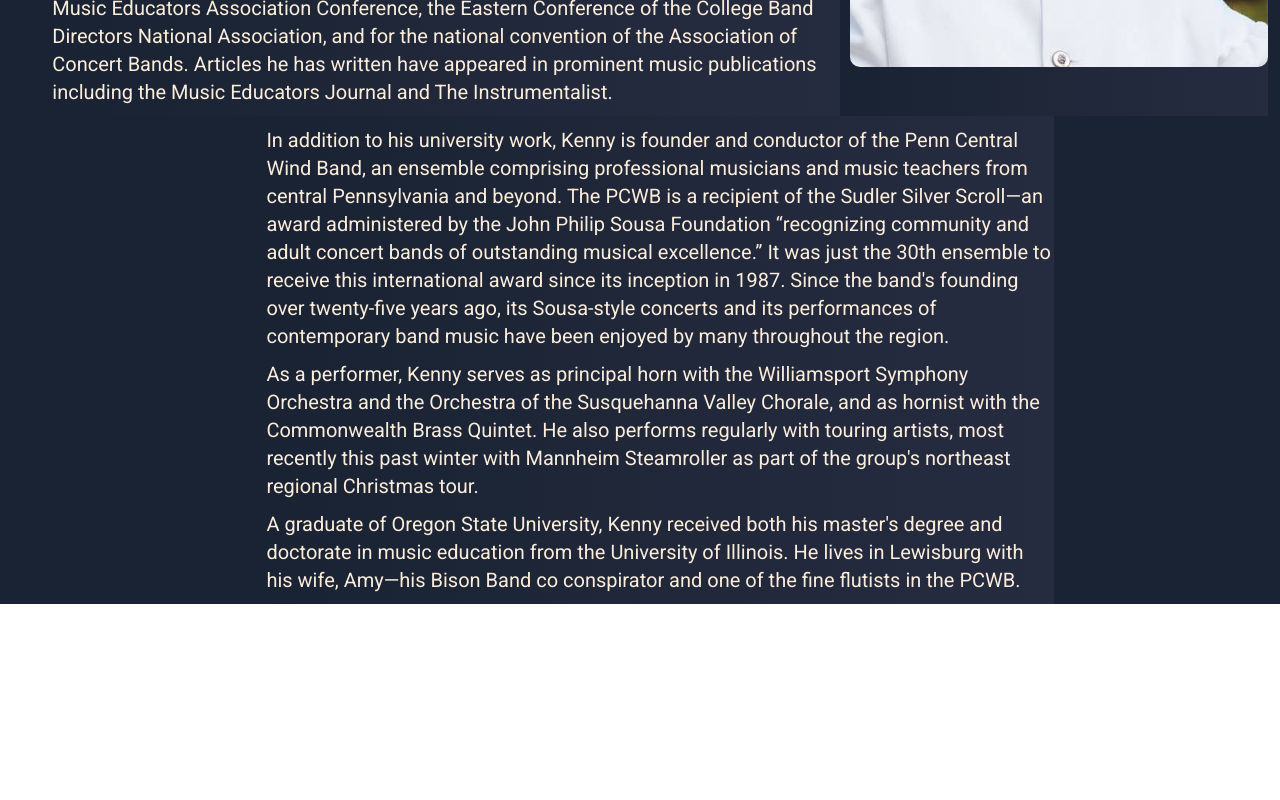
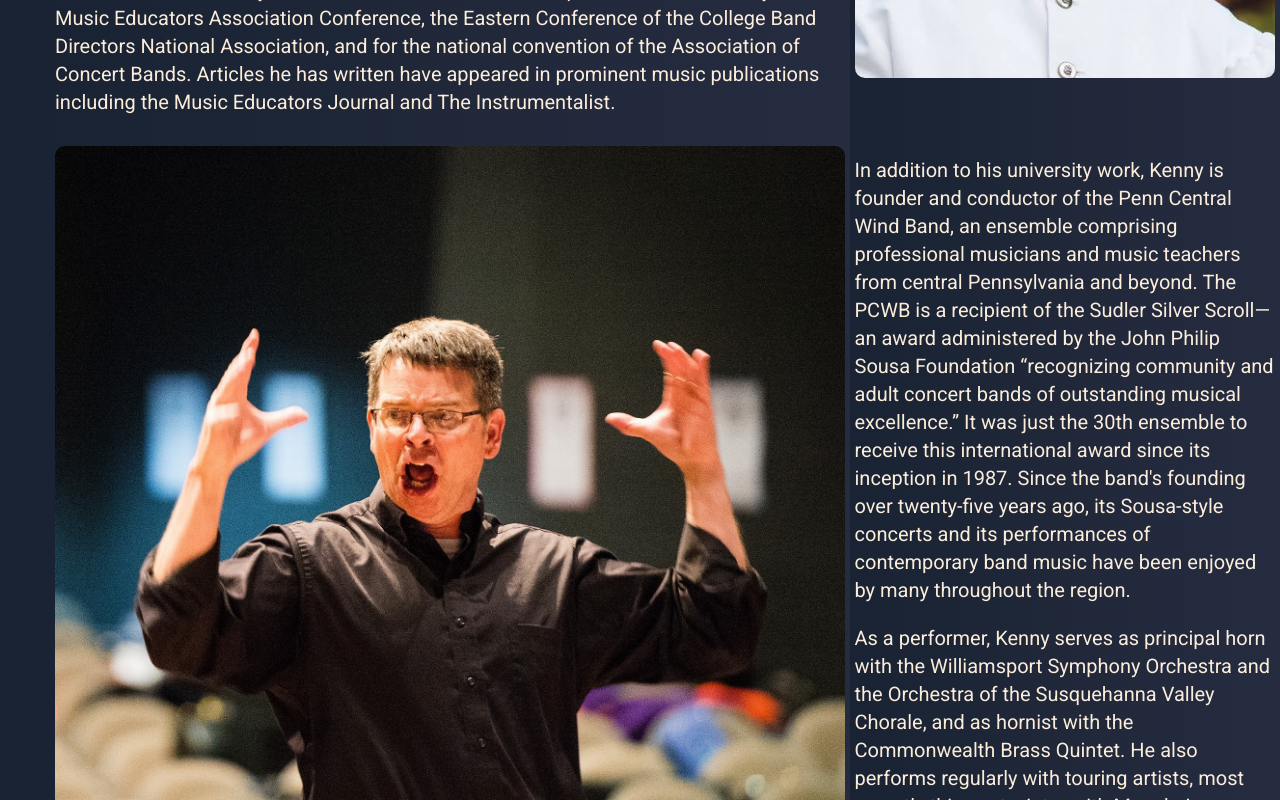
Before and after one commit to kennja05/pcwb-V2, a React (Create React App) app: page /director in a window 1280 px wide. Shown: the part 1000-1800 px from the top of the page. Before the commit the page ends 1604 px from the top, so only its background shows below. Built offline with nearby package versions, Linux system fonts and the light colour scheme.

Commit message:
add content to director page

```diff
--- a/src/pages/director.tsx
+++ b/src/pages/director.tsx
@@ -51,20 +51,21 @@ export default function Director(){
                 <section>
                     <img src={BillKennySmiling} alt = ''/>
                 </section>
-                    {/* <img src={BillKennySmiling} alt=''/>
+                    {/* <img ={BillKennySmiling} alt=''/>
                     <img src={BillKenny} alt=''/>
-                    <img src={Bk2} alt='' /> */}
-
+                    <img src={srcBk2} alt='' /> */}
                 <section>
-
-                    <p>
+                    <img src={Bk2} alt='' />
+                </section>
+                <section>
+                     <p>
                         In addition to his university work, Kenny is founder and conductor of the Penn Central Wind Band, an ensemble comprising professional musicians and music teachers from central Pennsylvania and beyond. The PCWB is a recipient of the Sudler Silver Scroll—an award administered by the John Philip Sousa Foundation “recognizing community and adult concert bands of outstanding musical excellence.” It was just the 30th ensemble to receive this international award since its inception in 1987. Since the band's founding over twenty-five years ago, its Sousa-style concerts and its performances of contemporary band music have been enjoyed by many throughout the region.
                     </p>
                     <p>
                         As a performer, Kenny serves as principal horn with the Williamsport Symphony Orchestra and the Orchestra of the Susquehanna Valley Chorale, and as hornist with the Commonwealth Brass Quintet. He also performs regularly with touring artists, most recently this past winter with Mannheim Steamroller as part of the group's northeast regional Christmas tour.
                     </p>
                     <p>
-                        A graduate of Oregon State University, Kenny received both his master's degree and doctorate in music education from the University of Illinois. He lives in Lewisburg with his wife, Amy—his Bison Band co conspirator and one of the fine flutists in the PCWB.
+                        A graduate of Oregon State University, Kenny received both his master's degree and doctorate in music education from the University of Illinois. He lives in Lewisburg with his wife, Amy—his Bison Band co-conspirator and one of the fine flutists in the PCWB.
                     </p>
                 </section>
             </StyledArticle>
--- a/src/partials/article.js
+++ b/src/partials/article.js
@@ -12,7 +12,8 @@ export const StyledArticle = styled.article`
         display: inline-block;
     }
     & section {
-        margin: 0 1rem 0 0;
+        margin: 0 0rem 0 0;
+        padding: 1rem .5rem;
         background-image: linear-gradient(to right, ${props => props.theme.colors.darkBlue2}, ${props => props.theme.colors.darkBlue});
         & img {
             height: auto;
@@ -20,15 +21,15 @@ export const StyledArticle = styled.article`
             border-radius: 1rem;
         }
     }
-    & section:nth-of-type(odd) {
-        width: 64%;
+    & section:nth-of-type(4n-3), section:nth-of-type(4n-1) {
+        width: calc(65% - 1rem);
         color: ${props => props.theme.colors.offWhite};
         @media only screen and (max-width: 768px) {
             width: 98%;
         };
     };
-    & section:nth-of-type(even) {
-        width: 34%;
+    & section:nth-of-type(4n-2), section:nth-of-type(4n) {
+        width: calc(35% - 1rem);
         display: flex;
         flex-direction: column;
         align-items: center;
```
